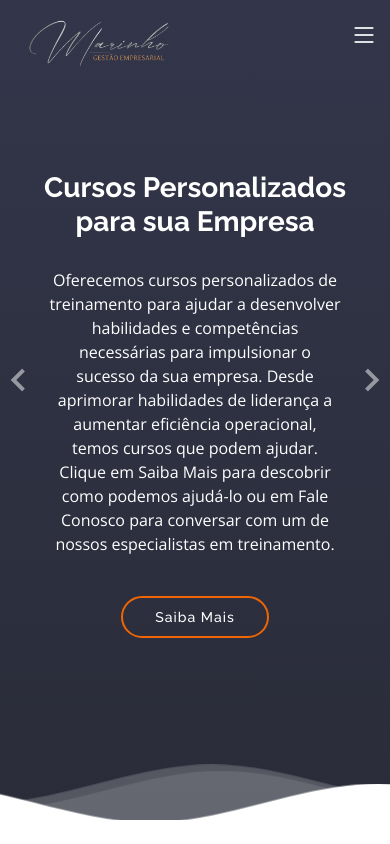
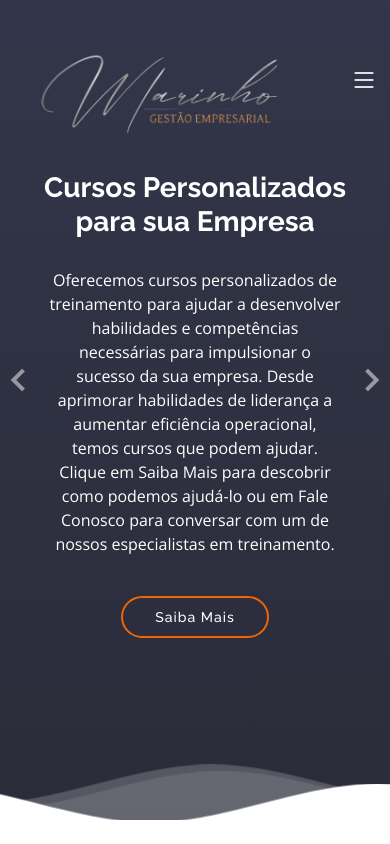
Before and after one commit to portifolio-sites/marinhogestao.com.br, a plain HTML site: page index.html in a window 390 px wide. Shown: the top 844 px of the page. Drawn offline with nearby package versions, Linux system fonts and the light colour scheme.

Commit message:
:recycle: Update style.css

```diff
--- a/assets/css/style.css
+++ b/assets/css/style.css
@@ -76,7 +76,7 @@ h6 {
 # Header
 --------------------------------------------------------------*/
 #header {
-  height: 70px;
+  height: 160px;
   transition: all 0.5s;
   z-index: 997;
   transition: all 0.5s;
@@ -113,8 +113,7 @@ h6 {
 
 @media(max-width: 600px){
   #header .logo img {
-    margin-top: 10%;
-    height: 100px;
+    height: 170px;
   }
 }
 
```
